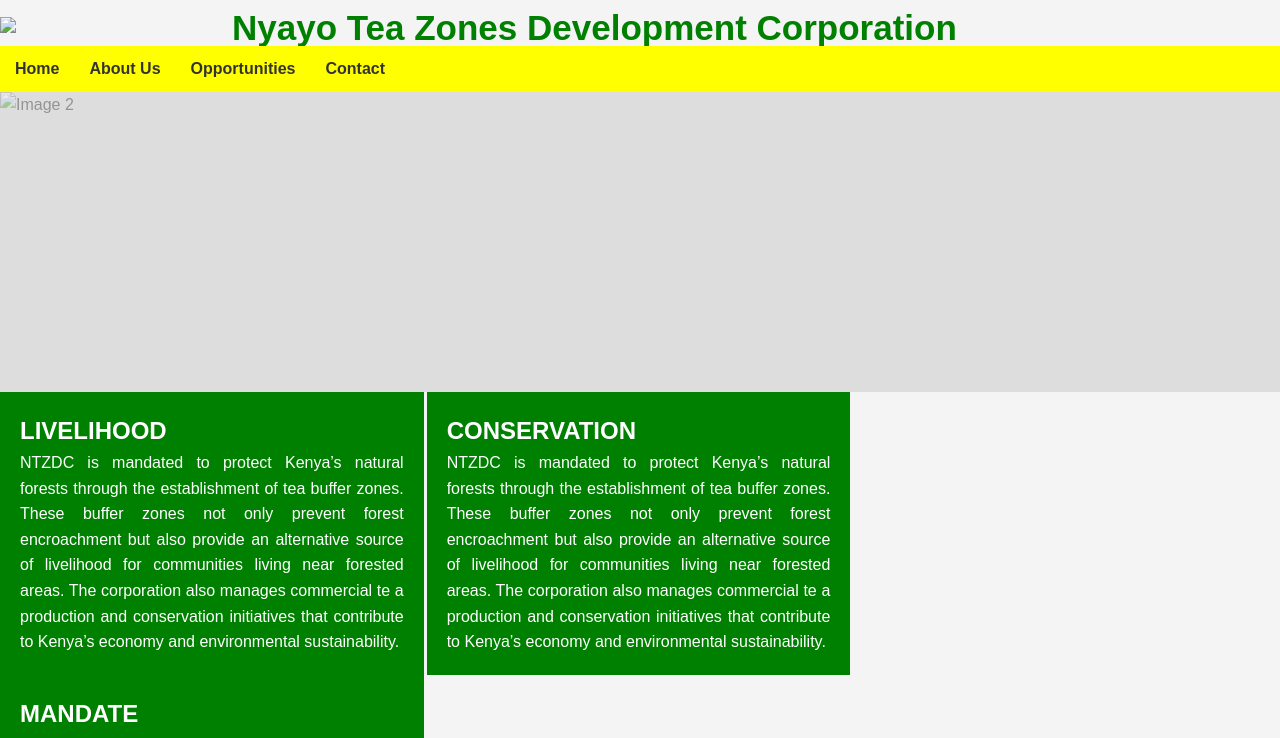
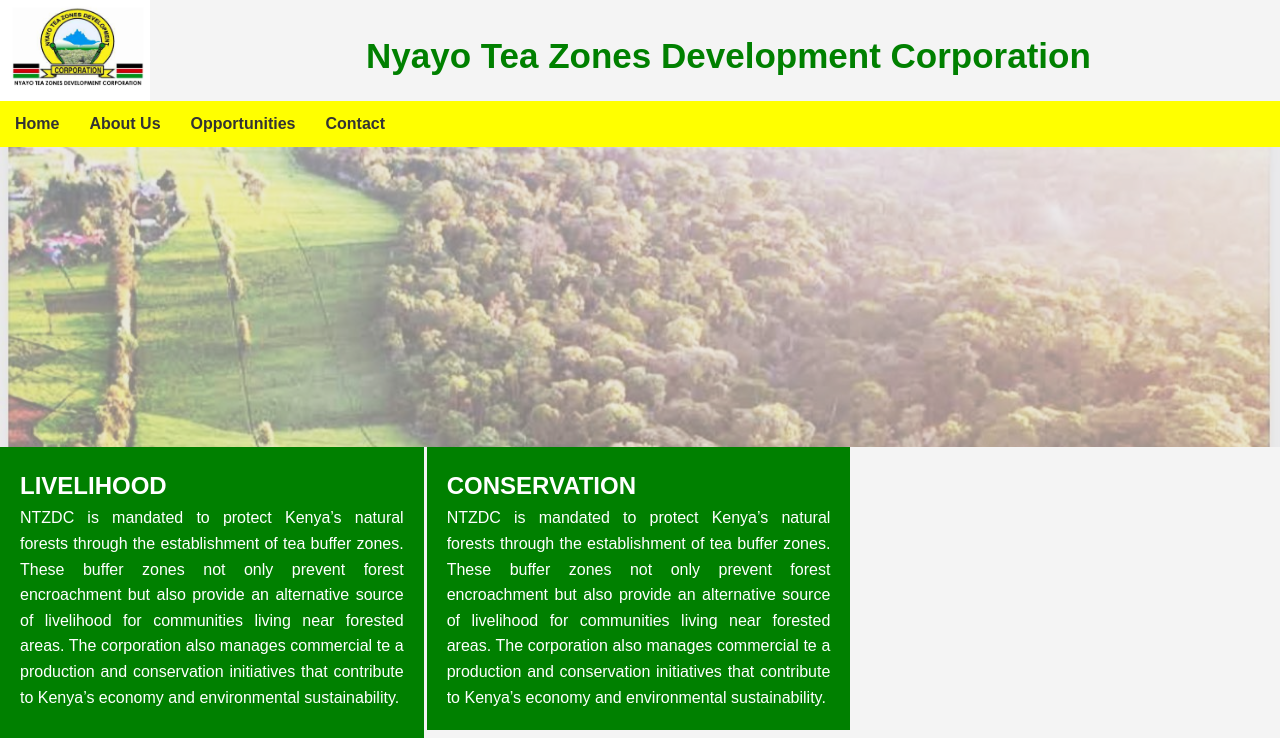
Before and after one commit to Yung-Leon/ntzdc.com, a plain HTML site: page index.html in a window 1280 px wide. Shown: the top 738 px of the page. Drawn offline with Linux system fonts and the light colour scheme.

Commit message:
Update index.html

```diff
--- a/index.html
+++ b/index.html
@@ -9,7 +9,7 @@
 </head>
 <body>
     <div class="header-container">
-    <div class="logo"><img src="images/ntzdc logo.jpg"></div>
+    <div class="logo"><img src="ntzdc logo.jpg"></div>
     <h1>Nyayo Tea Zones Development Corporation</h1>
     </div>
  <!-- ########################################################################################################## -->
@@ -24,10 +24,10 @@
     </nav>
     <div class="slideshow-container">
         <div class="slides fade">
-            <img src="images/buffer.jpg" alt="Image 1">
+            <img src="buffer.jpg" alt="Image 1">
         </div>
         <div class="slides fade">
-            <img src="images/livelihood.jpg" alt="Image 2">
+            <img src="livelihood.jpg" alt="Image 2">
         </div>
     </div>
 </div>
```
